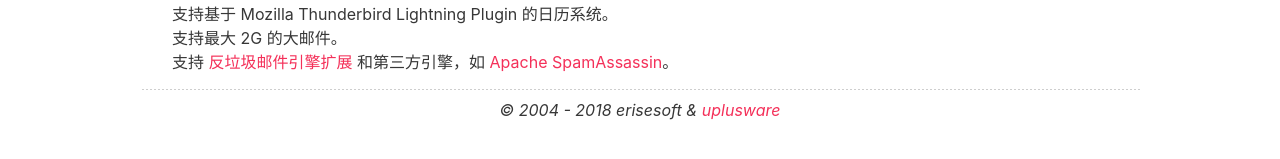
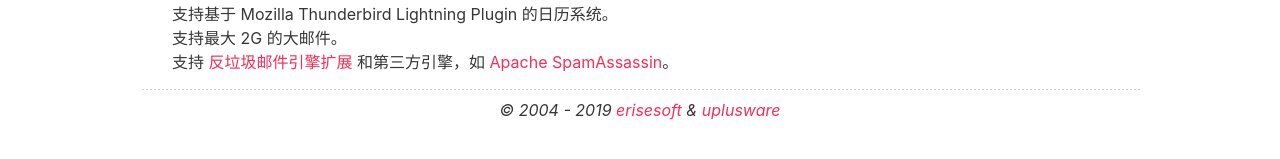
Before and after one commit to erisesoft/erisesoft.github.io, a Jekyll site: the page index.html, which Jekyll copies as it is, in a window 1280 px wide. Shown: the part 359-518 px from the top of the page. Built offline with Jekyll 4.4.1, drawn with Linux system fonts in a browser that asks for light colours.

Commit message:
Update index.html

```diff
--- a/index.html
+++ b/index.html
@@ -25,7 +25,7 @@
                         <li>支持<a href="http://erisesoft.com/2018/05/09/%E5%8F%8D%E5%9E%83%E5%9C%BE%E9%82%AE%E4%BB%B6%E5%BC%95%E6%93%8E.html" target="_blank"> 反垃圾邮件引擎扩展 </a>和第三方引擎，如 <a href="http://spamassassin.apache.org/" target="_blank">Apache SpamAssassin</a>。</li>
 		</ul>
 		<hr>
-		<p align="center"><i>© 2004 - 2018 erisesoft & <a href="http://uplusware.org/" target="_blank">uplusware</a></i></p>
+		<p align="center"><i>© 2004 - 2019 <a href="http://erisesoft.org/" target="_blank">erisesoft</a> & <a href="http://uplusware.org/" target="_blank">uplusware</a></i></p>
 	</section>
 	</div>
 </body>
```
